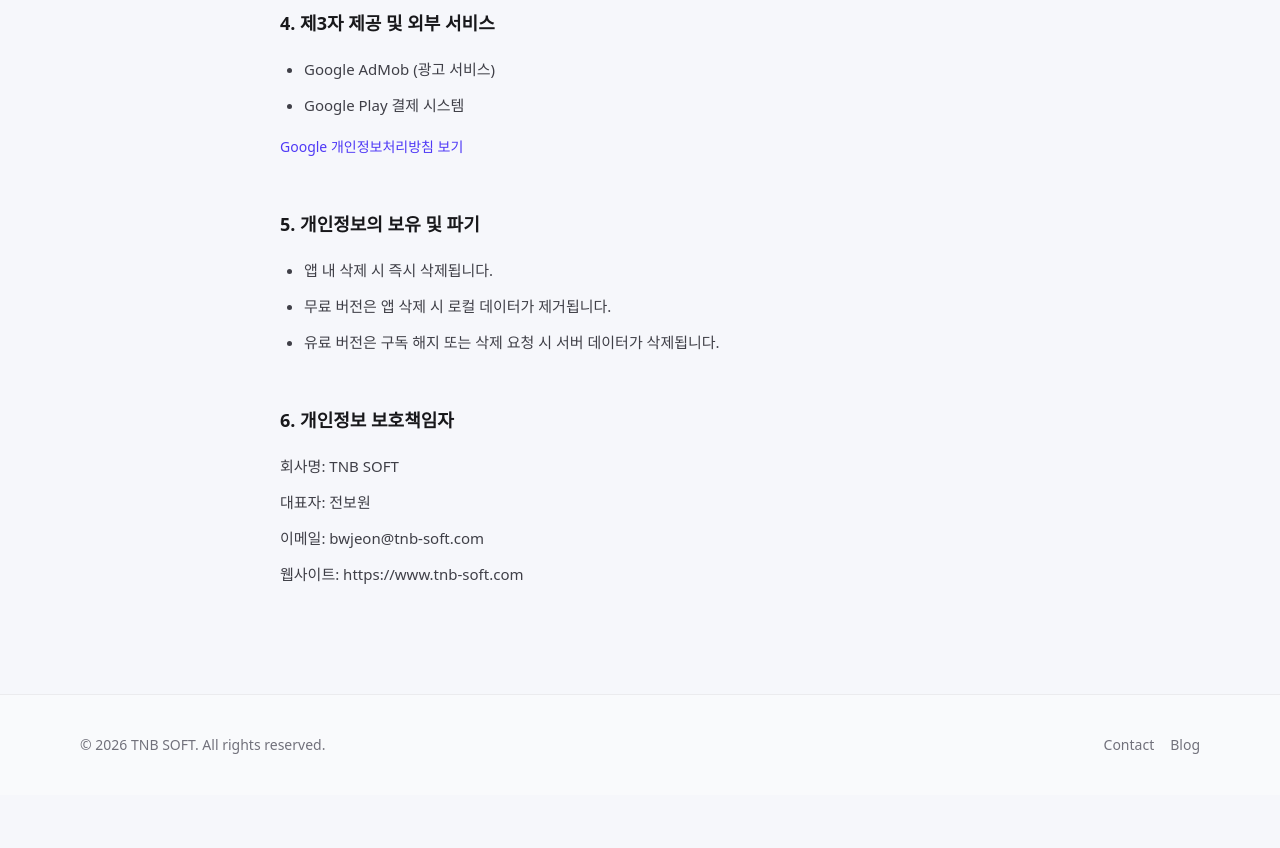
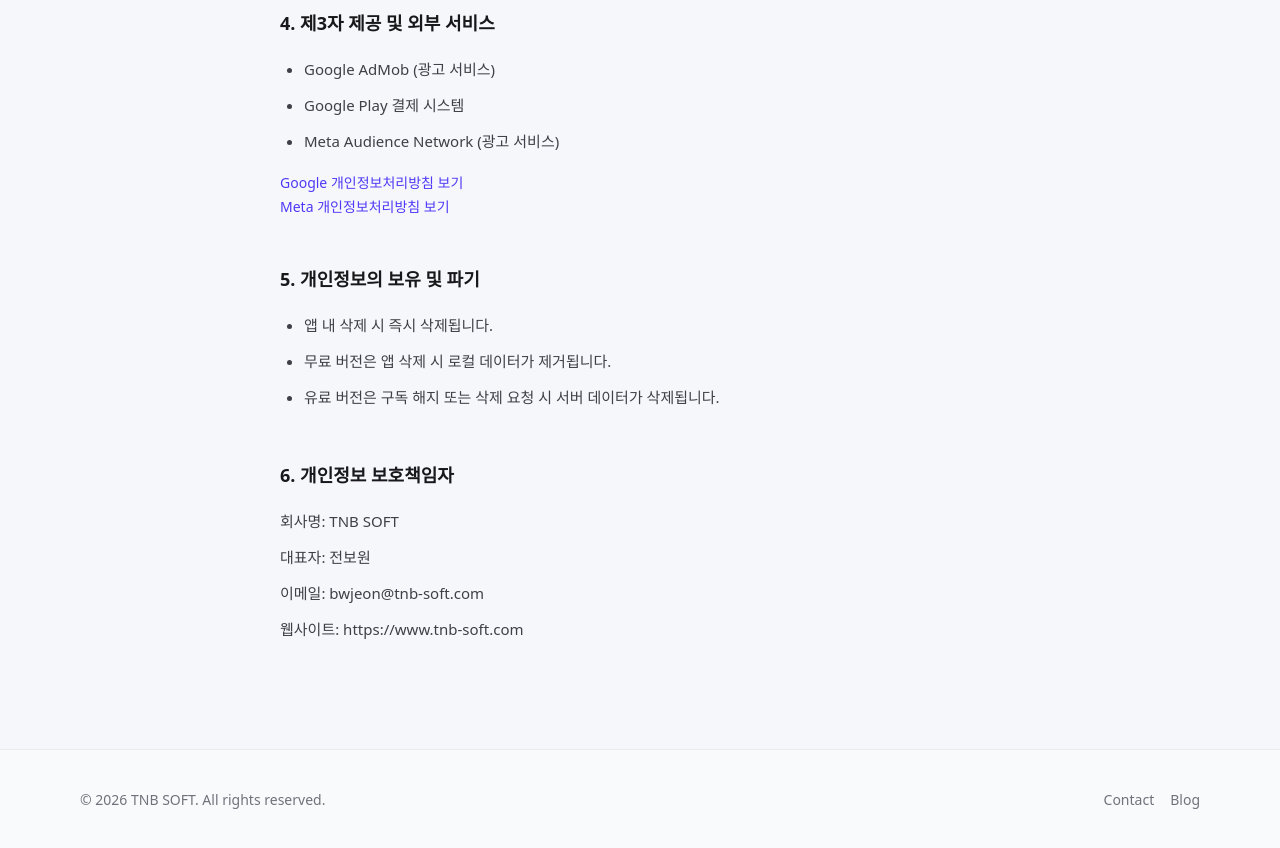
Before and after one commit to jeonbowon/tnb-soft.com, a Next.js app: page /privacy in a window 1280 px wide. Shown: the part 1460-2308 px from the top of the page. Before the commit the page ends 2255 px from the top, so only its background shows below. Built offline with nearby package versions, Linux system fonts and the light colour scheme.

Commit message:
Admob privacy polish

```diff
--- a/src/app/privacy/page.tsx
+++ b/src/app/privacy/page.tsx
@@ -89,16 +89,27 @@
           <ul className="list-disc pl-6 space-y-1">
             <li>Google AdMob (광고 서비스)</li>
             <li>Google Play 결제 시스템</li>
+            <li>Meta Audience Network (광고 서비스)</li>
           </ul>
 
+          <div className="mt-4 space-y-1">
             <a
               href="https://policies.google.com/privacy"
               target="_blank"
               rel="noopener noreferrer"
-            className="inline-block mt-4 text-sm text-indigo-600 hover:underline"
+              className="block text-sm text-indigo-600 hover:underline"
             >
               Google 개인정보처리방침 보기
             </a>
+            <a
+              href="https://www.facebook.com/privacy/policy/"
+              target="_blank"
+              rel="noopener noreferrer"
+              className="block text-sm text-indigo-600 hover:underline"
+            >
+              Meta 개인정보처리방침 보기
+            </a>
+          </div>
         </section>
 
         <section>
```
Lines whose indentation alone changed are shown as unchanged.
